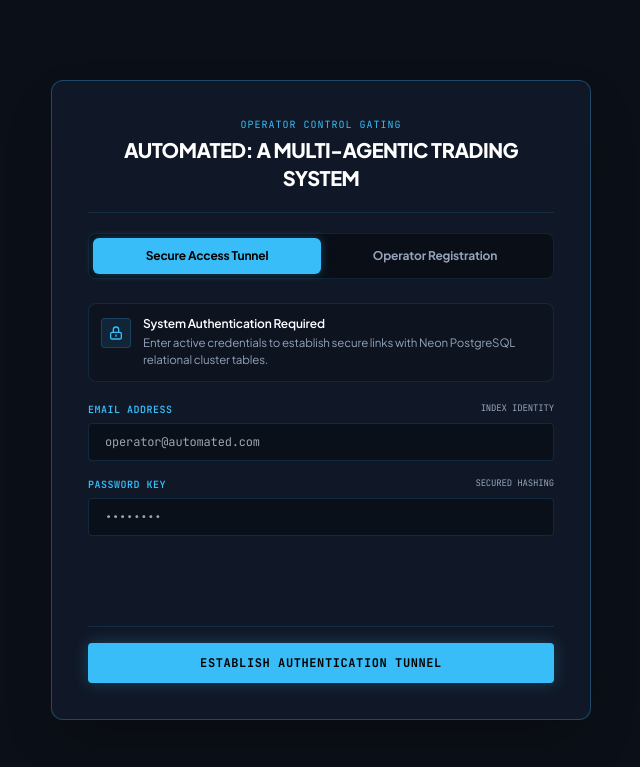
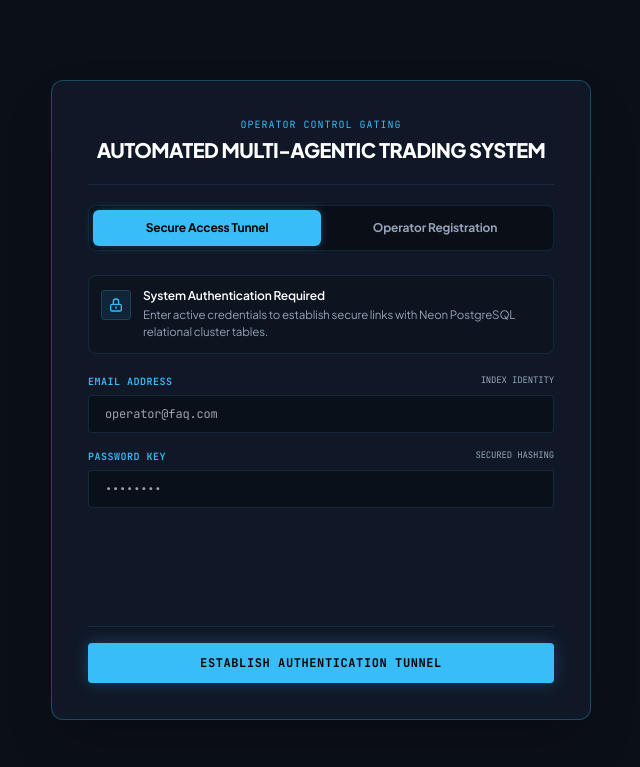
Before and after one commit to Ahmadthealdo/Automated-Multi-Agentic-Trading-System, a plain HTML site: page index.html in a window 1280 px wide. Shown: the top 767 px of the page, without its empty margins (319-959 px from the left). Drawn offline with nearby package versions, Linux system fonts and the light colour scheme.

Commit message:
correction

```diff
--- a/index.html
+++ b/index.html
@@ -58,7 +58,7 @@
                         <!-- Institutional Header Branding -->
                         <div class="border-b border-bloomberg-border pb-5 mb-5 text-center">
                             <span class="text-[10px] font-mono text-bloomberg-blue uppercase tracking-widest block mb-1">Operator Control Gating</span>
-                            <h2 class="font-sans text-xl font-extrabold text-white tracking-tight uppercase">Automated: A Multi-Agentic Trading System</h2>
+                            <h2 class="font-sans text-xl font-extrabold text-white tracking-tight uppercase">Automated Multi-Agentic Trading System</h2>
                         </div>
 
                         <!-- Smooth Slide-Toggle Switch Mode Selector -->
@@ -95,7 +95,7 @@
                                 </div>
                                 <input type="email" id="login-email" required
                                        class="w-full bg-black border border-bloomberg-border rounded px-4 py-2.5 font-mono text-xs text-white focus:outline-none transition-all duration-300"
-                                       placeholder="operator@automated.com">
+                                       placeholder="operator@faq.com">
                             </div>
 
                             <div>
```
